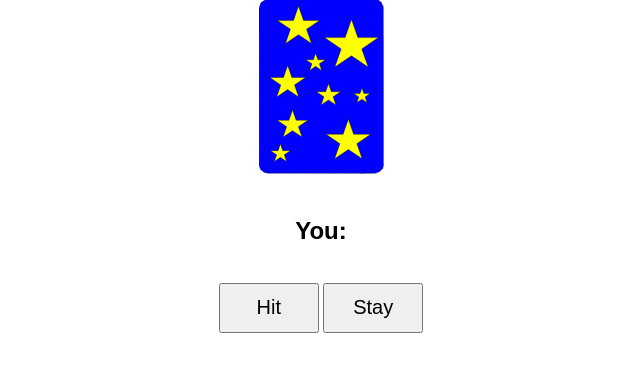
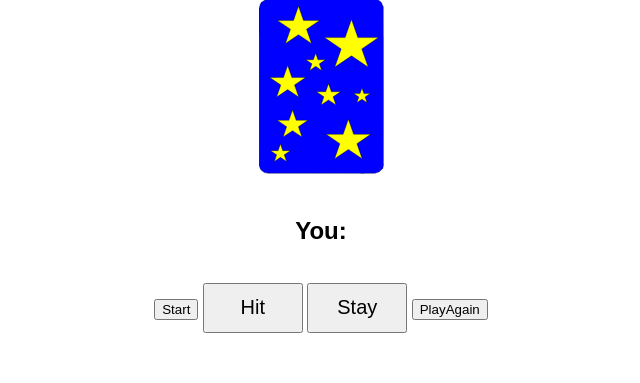
Before and after one commit to GermanJesus-lul/Casino, a Python web app: template templates/black_jack.html in a window 1280 px wide. Shown: the part 218-601 px from the top of the page, without its empty margins (319-959 px from the left). Run offline with Jinja, Linux system fonts and the light colour scheme; the template is opened without the code that fills it, so the values that code supplies are empty.

Commit message:
Add start and Play Again button in HTML

```diff
--- a/templates/black_jack.html
+++ b/templates/black_jack.html
@@ -23,8 +23,10 @@
             <div id="cardsPlayer">
             </div>
             <br>
+            <button id="start">Start</button>
             <button id="hit">Hit</button>
             <button id="stay">Stay</button>
+            <button id="restart">PlayAgain</button>
             <p id="result"></p>
         </main>
         <footer>
```
